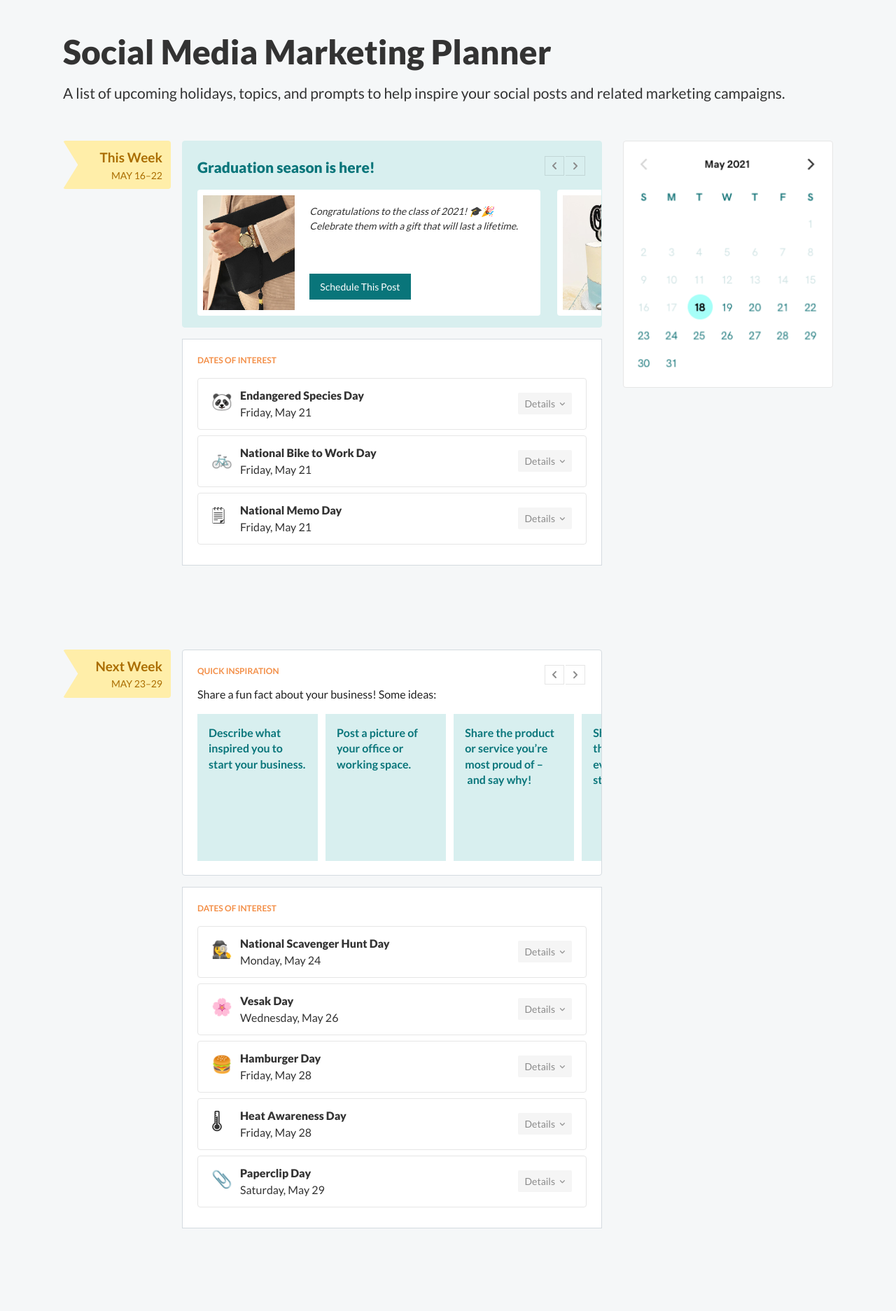
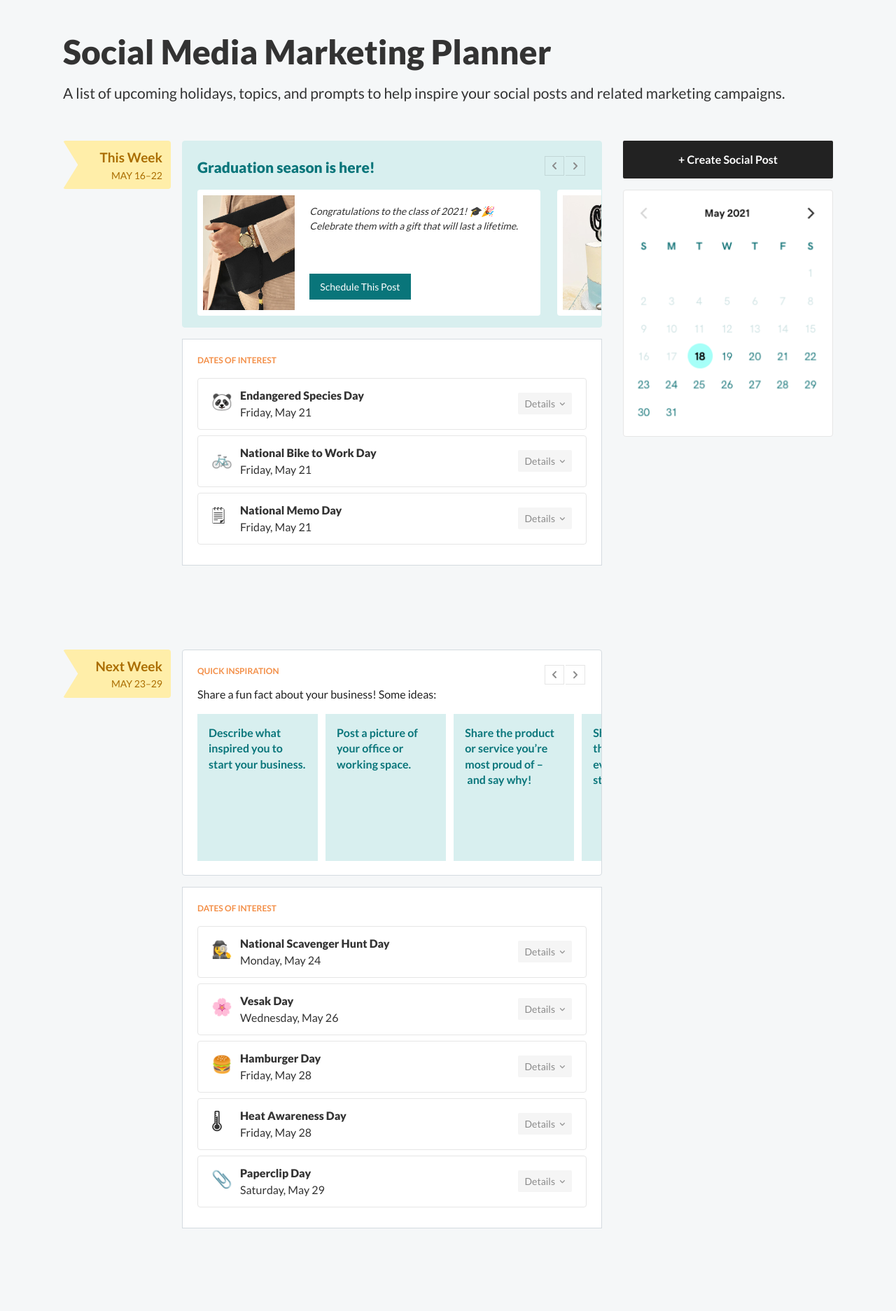
Before and after one commit to davidpots/shootingstar, a Jekyll site: the page built from index.html, in a window 1280 px wide. Shown: the top 1873 px of the page at 70% size. Built offline with Jekyll 4.4.1, drawn with Linux system fonts in a browser that asks for light colours; part of the change alters nothing that is shown.

```diff
--- a/_includes/head.html
+++ b/_includes/head.html
@@ -101,27 +101,28 @@
         }
       });
 
+
+
+
+      // Normal carousel
       $('.tile--carousel-next').click(function(){
         scrollAmount = $(this).parent().next('.tile--carousel-wrapper').scrollLeft();
-        $(this).parent().next('.tile--carousel-wrapper').scrollLeft( scrollAmount+490 );
+        if ( $(this).closest('.tile--with-carousel').hasClass('.tile--with-carousel--narrow') ) {
+          var distance = 160;
+        } else {
+          var distance = 490;
+        }
+        $(this).parent().next('.tile--carousel-wrapper').scrollLeft( scrollAmount+distance );
         return false;
       });
       $('.tile--carousel-prev').click(function(){
         scrollAmount = $(this).parent().next('.tile--carousel-wrapper').scrollLeft();
-        $(this).parent().next('.tile--carousel-wrapper').scrollLeft( scrollAmount-490 );
-        return false;
-      });
-
-
-      // Narrower caoursel
-      $('.tile--with-carousel--narrow .tile--carousel-next').click(function(){
-        scrollAmount = $(this).parent().next('.tile--carousel-wrapper').scrollLeft();
-        $(this).parent().next('.tile--carousel-wrapper').scrollLeft( scrollAmount+210 );
-        return false;
-      });
-      $('.tile--with-carousel--narrow .tile--carousel-prev').click(function(){
-        scrollAmount = $(this).parent().next('.tile--carousel-wrapper').scrollLeft();
-        $(this).parent().next('.tile--carousel-wrapper').scrollLeft( scrollAmount-210 );
+        if ( $(this).closest('.tile--with-carousel').hasClass('.tile--with-carousel--narrow') ) {
+          var distance = 210;
+        } else {
+          var distance = 490;
+        }
+        $(this).parent().next('.tile--carousel-wrapper').scrollLeft( scrollAmount-distance );
         return false;
       });
 
--- a/assets/mvp.scss
+++ b/assets/mvp.scss
@@ -323,8 +323,12 @@ html {
 
 /* Planner UI - Calendar column */
 
+.feed-controls .new_post_button {
+  text-decoration: none; text-align: center; font-size: 16px; font-weight: 700; background: #222; color: #fff; display: block; padding: 15px 0; margin-top: 32px; border-radius: 2px; cursor: pointer;
+}
+
 .feed-controls .tile-calendar {
-  margin-top: 32px;
+  margin-top: 16px;
   padding: 8px 0 0 0;
   text-align: center;
   position: relative;
--- a/index.html
+++ b/index.html
@@ -16,6 +16,7 @@ permalink: "/"
 
 <div class="feed-wrapper clearfix">
   <div class="feed-controls">
+    <a class="new_post_button">+ Create Social Post</a>
     <div class="tile tile-calendar" data-current-month="May">
       <span class="calendar-next"></span>
       <span class="calendar-prev"></span>
```
Also changed, not shown: 7 other files.
